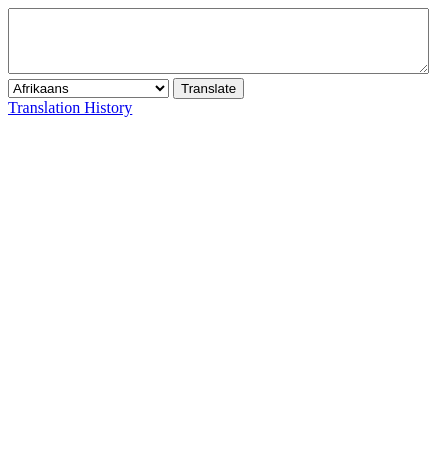
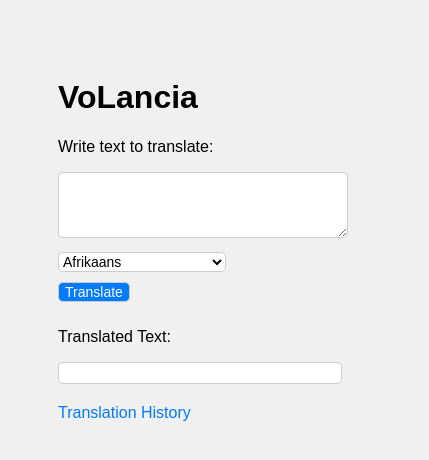
Before and after one commit to NINJAHATTORI004/Vo-Lancia, a browser extension: page popup.html in a window 400 px wide. Shown: the whole page, 429 px wide, since content can reach past the window. Drawn offline with Linux system fonts and the light colour scheme.

Commit message:
Added css on both extension and history page

```diff
--- /dev/null
+++ b/history.css
@@ -0,0 +1,35 @@
+body {
+  font-family: Arial, sans-serif;
+  background-color: #f0f0f0;
+  padding: 20px;
+}
+
+h1 {
+  margin-bottom: 30px;
+  font-size: 24px;
+}
+
+ul {
+  list-style-type: none;
+  padding: 0;
+}
+
+li {
+  margin-bottom: 20px;
+  padding: 20px;
+  border: 1px solid #ccc;
+  border-radius: 10px;
+  background-color: #fff;
+  box-shadow: 0 2px 4px rgba(0, 0, 0, 0.1);
+}
+
+a {
+  display: block;
+  margin-top: 30px;
+  text-decoration: none;
+  color: #007bff;
+}
+
+a:hover {
+  text-decoration: underline;
+}
--- a/popup.html
+++ b/popup.html
@@ -4,9 +4,12 @@
     <meta charset="UTF-8" />
     <meta name="viewport" content="width=device-width, initial-scale=1.0" />
     <title>Azure Translate Extension</title>
+    <link rel="stylesheet" href="styles.css" />
     <script src="popup.js"></script>
   </head>
   <body>
+    <h1>VoLancia</h1>
+    <p>Write text to translate:</p>
     <textarea id="inputText" rows="4" cols="50"></textarea>
     <select id="languageDropdown">
       <option value="af">Afrikaans</option>
@@ -42,7 +45,9 @@
       <option value="ja">Japanese</option>
       <option value="sw">Kiswahili</option>
     </select>
+    <br />
     <button id="translateButton">Translate</button>
+    <p>Translated Text:</p>
     <div id="translatedText"></div>
     <a href="history.html" target="_blank">Translation History</a>
   </body>
--- a/popup.js
+++ b/popup.js
@@ -10,7 +10,6 @@ document.addEventListener("DOMContentLoaded", function () {
     translateText(textToTranslate, targetLanguage);
   });
 
-  // Load translation history
   loadTranslationHistory();
 });
 async function translateText(text, targetLanguage) {
@@ -56,7 +55,7 @@ function storeTranslation(originalText, translatedText, targetLanguage) {
 function loadTranslationHistory() {
   chrome.storage.local.get("translationHistory", function (data) {
     const translationHistory = data.translationHistory || [];
-    console.log(translationHistory); // Display translation history in console or use it to display in UI
+    console.log(translationHistory);
   });
 }
 
--- /dev/null
+++ b/styles.css
@@ -0,0 +1,52 @@
+body {
+  font-family: Arial, sans-serif;
+  background-color: #f0f0f0;
+  padding: 50px;
+}
+
+textarea {
+  width: 100%;
+  margin-bottom: 10px;
+  border: 1px solid #ccc;
+  border-radius: 5px;
+}
+
+select,
+button {
+  margin-bottom: 10px;
+
+  border: 1px solid #ccc;
+  border-radius: 5px;
+  background-color: #fff;
+  cursor: pointer;
+  font-size: 14px;
+}
+
+button {
+  margin-bottom: 10px;
+  background-color: #007bff;
+  color: #fff;
+}
+
+button:hover {
+  background-color: #0056b3;
+}
+
+#translatedText {
+  margin-top: 10px;
+  padding: 10px;
+  border: 1px solid #ccc;
+  border-radius: 5px;
+  background-color: #fff;
+}
+
+a {
+  display: block;
+  margin-top: 20px;
+  text-decoration: none;
+  color: #007bff;
+}
+
+a:hover {
+  text-decoration: underline;
+}
```
Also changed, not shown: history.html (+1 -0 lines).
